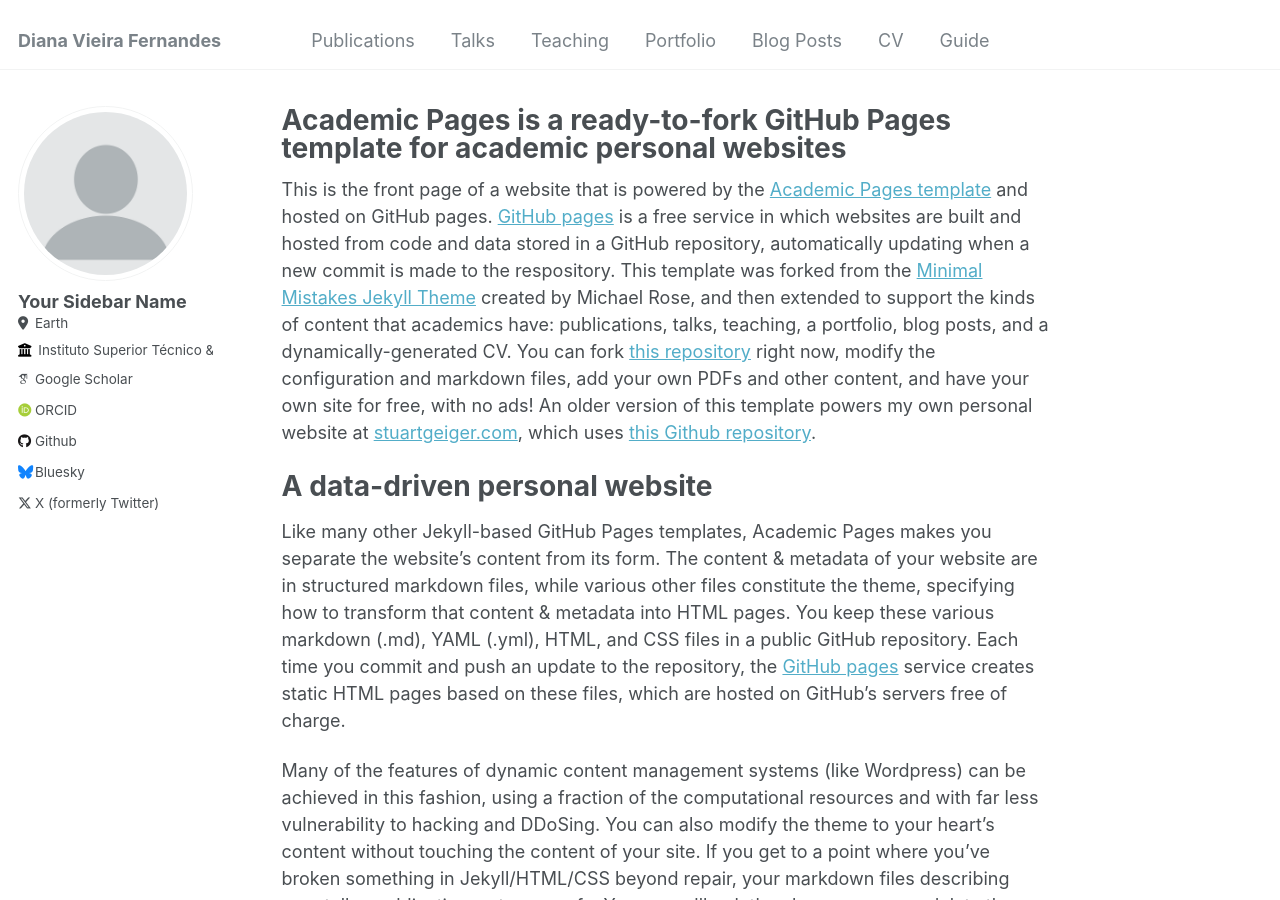
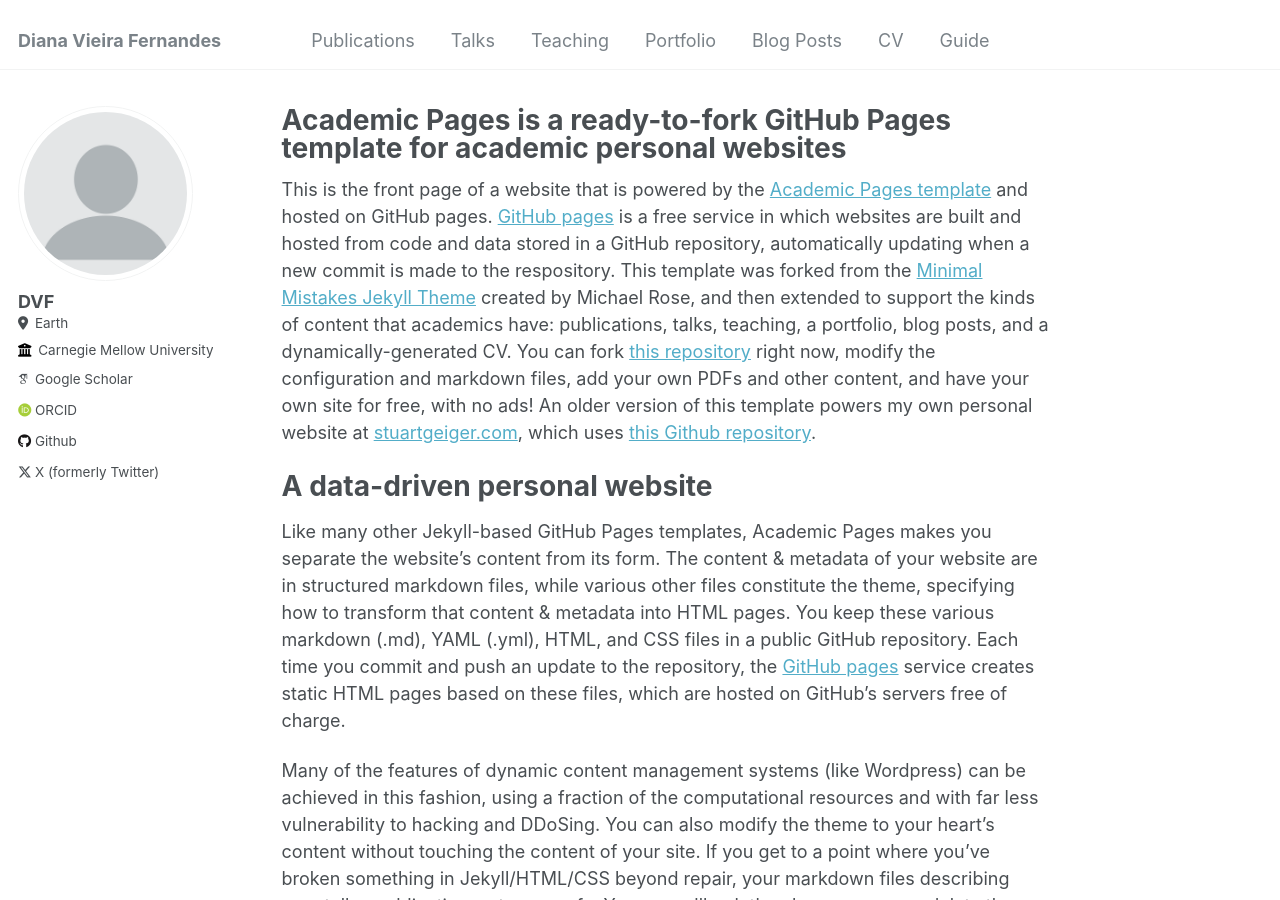
Before and after one commit to d-vf/d-vf.github.io, a Jekyll site: the page built from _pages/about.md, in a window 1280 px wide and 900 px high. Built offline with Jekyll 4.4.1, drawn with Linux system fonts in a browser that asks for light colours; some web fonts are replaced.

Commit message:
Update _config.yml

```diff
--- a/_config.yml
+++ b/_config.yml
@@ -22,11 +22,12 @@ repository               : "https://github.com/d-vf"
 author:
   # Biographic information
   avatar           : "profile.png"
-  name             : "Your Sidebar Name"
+  name             : "DVF"
   pronouns         : # example: "she/her"
   bio              : #"Short biography for the left-hand sidebar"
   location         : "Earth"
-  employer         : "Instituto Superior Técnico & Carnegie Mellow University"
+  employer         : "Instituto Superior Técnico"
+  employer         : "Carnegie Mellow University"
   uri              : # URL
   email            : #"none@example.org"
 
@@ -48,7 +49,7 @@ author:
   stackoverflow    : # User number or user number and name (i.e., use "1" or "1/jeff-atwood")
 
   # Social media
-  bluesky          : "bsky.app" # Replace this with you Bluesky username
+  bluesky          : #"bsky.app" # Replace this with you Bluesky username
   facebook         : # Username
   flickr           : # Username
   foursquare       : # Username
```
